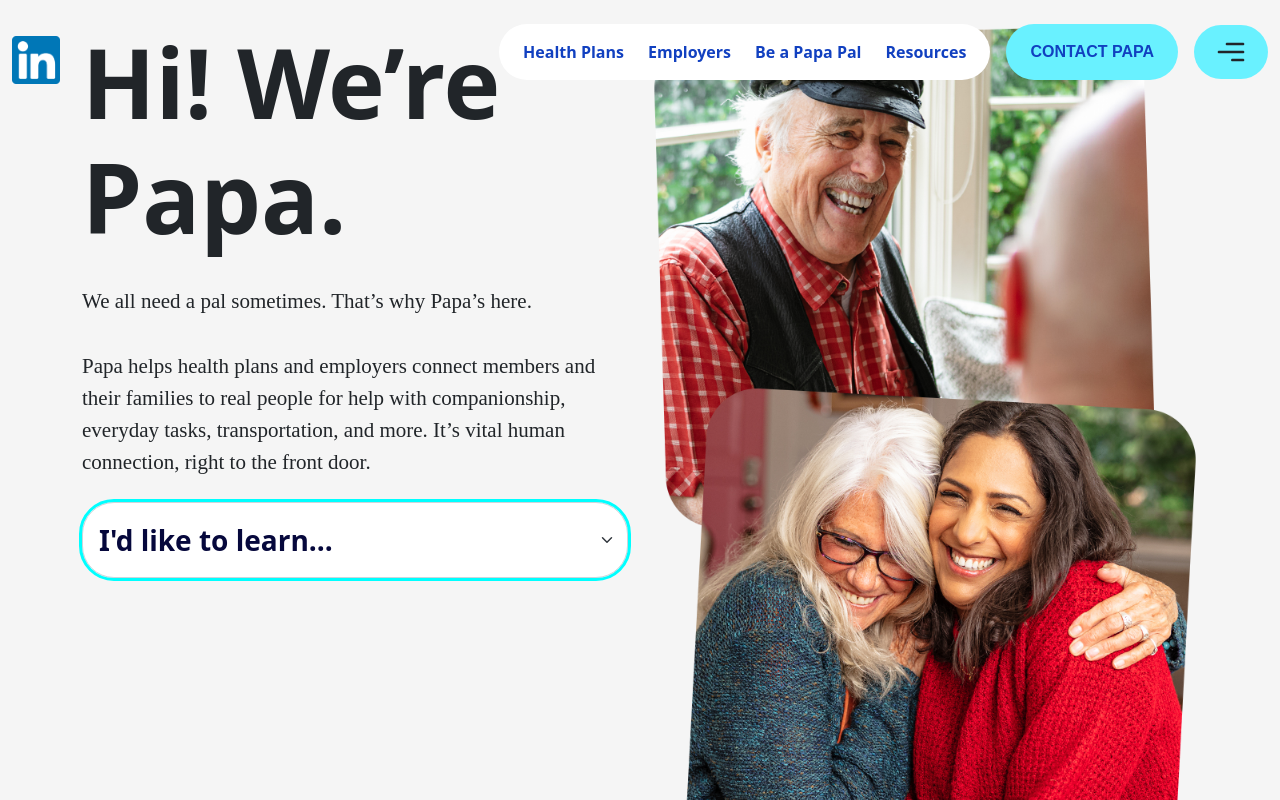
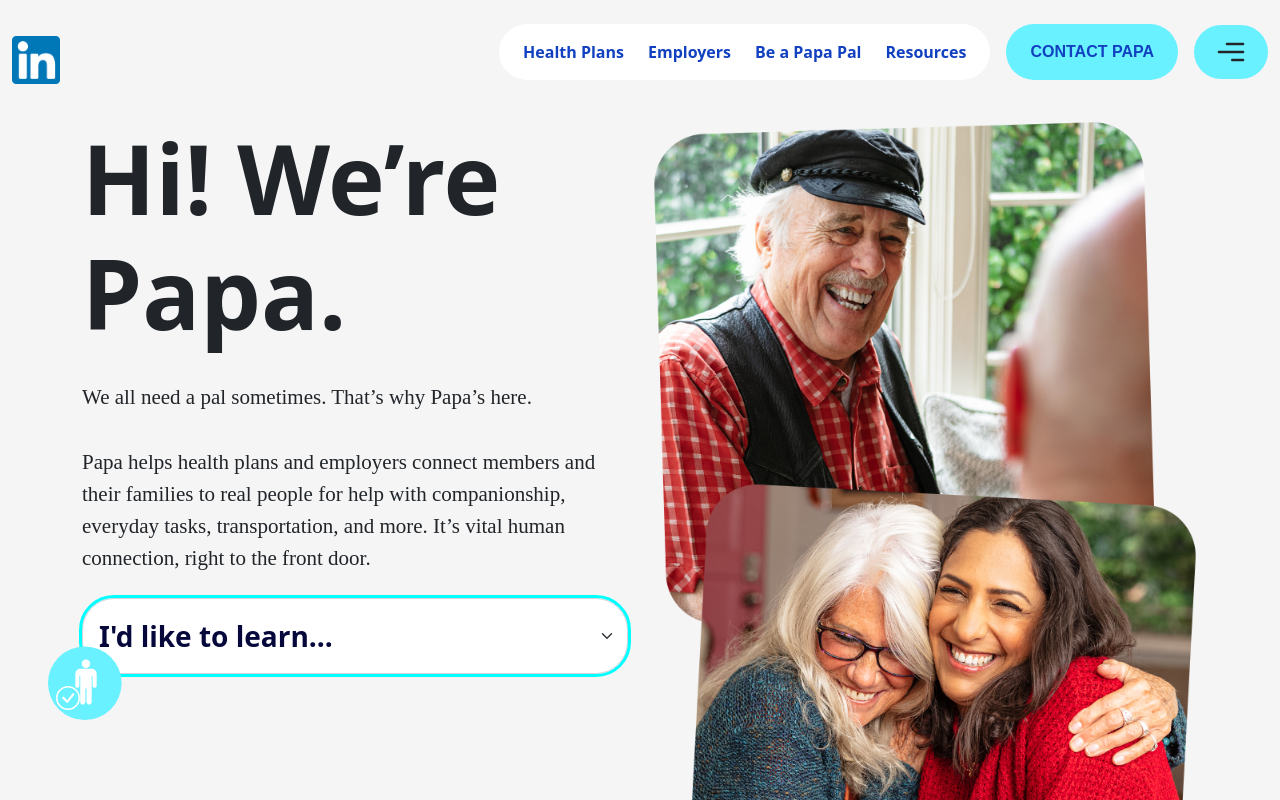
Before and after one commit to Suraj2017-cse/cairo_vision, a React (Create React App) app: page / in a window 1280 px wide. Shown: the top 800 px of the page. Built offline with nearby package versions, Linux system fonts and the light colour scheme.

Commit message:
add animation

```diff
--- a/src/Component/Customers.css
+++ b/src/Component/Customers.css
@@ -45,3 +45,23 @@
         padding: 1rem 0;
     }
 }
+
+.human-icon{
+    bottom: 5rem;
+    background-color: #69F1FF;
+    padding: 2.3rem;
+    clip-path: circle();
+    left: 3rem;
+    z-index: 3;
+}
+.human-icon .fs-4{
+    top: 2.5rem;
+    left: .5rem;
+    color: #fff;
+}
+.human-icon .fs-1{
+    top: .7rem;
+    color: #FFFFFF;
+    left: .9rem;
+    font-size: 3rem !important;
+}
--- a/src/Component/Customers.js
+++ b/src/Component/Customers.js
@@ -8,7 +8,7 @@
       <section className='container users'>
         {PremiumData.map((premium) => (
           <div className='row mt-5 p-2' key={premium.id}>
-            <div className={`col-lg-6 padding order-${premium.order1}`}>
+            <div className={`col-lg-6 padding order-lg-${premium.order1} order-5`}>
               <h2 className='fw-bolder'>{premium.title}</h2>
               <p>{premium.desc}</p>
               <button className='py-2 px-4 border-0 rounded-5 fw-bolder'>
@@ -16,7 +16,7 @@
               </button>
             </div>
             <div
-              className={`col-lg-6 position-relative d-flex justify-content-center height order-${premium.order2}`}>
+              className={`col-lg-6 position-relative d-flex justify-content-center height order-lg-${premium.order2} order-3`}>
               <img
                 src={premium.img1}
                 alt={premium.alt}
--- a/src/Component/HeaderItem.css
+++ b/src/Component/HeaderItem.css
@@ -75,13 +75,25 @@
   /* side-navbar */
   .side-navbar{
     background-color: #06083C !important;
+    /* border-top-left-radius: 200px; */
+    /* border-bottom-left-radius: 200px; */
     color: #69F1FF;
     height: 104vh;
     top: -1.5rem;
     z-index: 1;
     width: 50vw;
+    animation-name: animation;
+    animation-duration: 0.9s;
   }
 
+  @keyframes animation {
+    0%{
+      transform: translateX(100%);
+    }
+    100% {
+      transform: translateX(0%);
+    }
+  }
   .side-navbarItem-2 li{
     clip-path: circle();
     color: #06083C;
--- a/src/Component/HeaderItem.js
+++ b/src/Component/HeaderItem.js
@@ -8,6 +8,7 @@
   BsYoutube,
   BsLinkedin,
   BsInstagram,
+  BsCheckCircle,
 } from "react-icons/bs";
 
 const HeaderItem = () => {
@@ -108,8 +109,8 @@
         </div>
 
         <div className='container'>
-          <div className='row'>
-            <div className='col-md-6'>
+          <div className='row mt-5'>
+            <div className='col-md-6 mt-5'>
               <h2>
                 Hi! We’re <br />
                 Papa.
@@ -140,7 +141,7 @@
               </select>
             </div>
 
-            <div className='col-md-6'>
+            <div className='col-md-6 mt-5'>
               <img
                 src='./FPO_Home-Hero_683x1096.webp'
                 alt='Hero-Papa'
@@ -150,8 +151,11 @@
           </div>
         </div>
 
-        <div className='human-icon'>
-          <IoIosMan className='man-icon' />
+        <div className='position-fixed human-icon'>
+         {/* <div className="position-relative"> */}
+         <IoIosMan className='position-absolute fs-1' />
+          <BsCheckCircle className="position-absolute fs-4 top" />
+         {/* </div> */}
         </div>
       </header>
     </>
```
